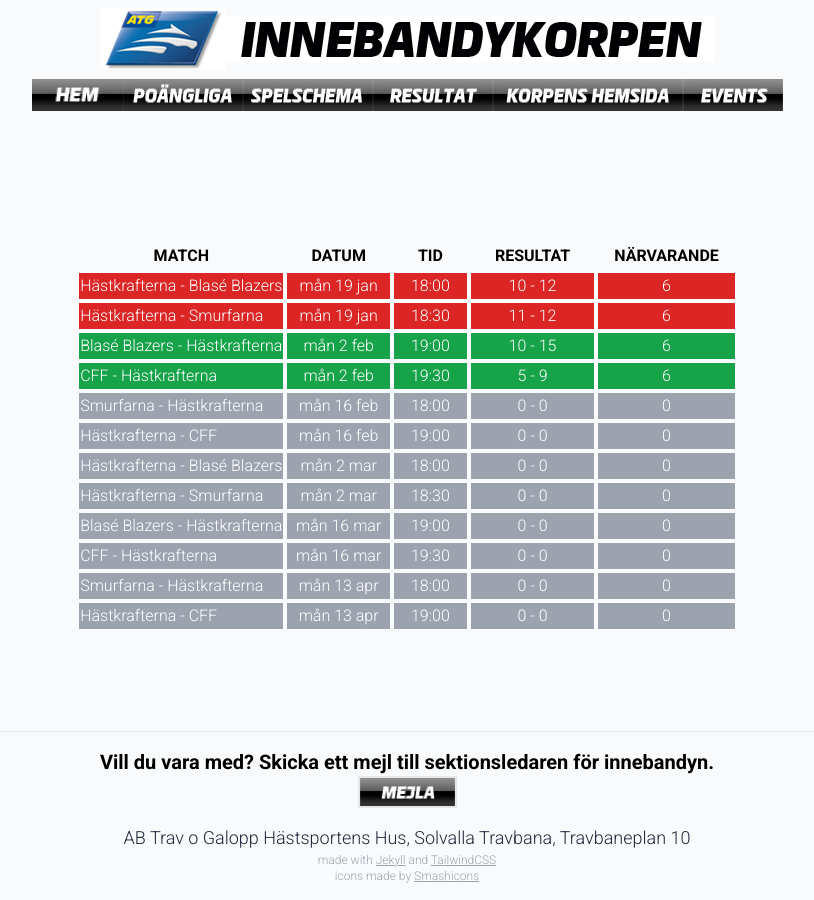
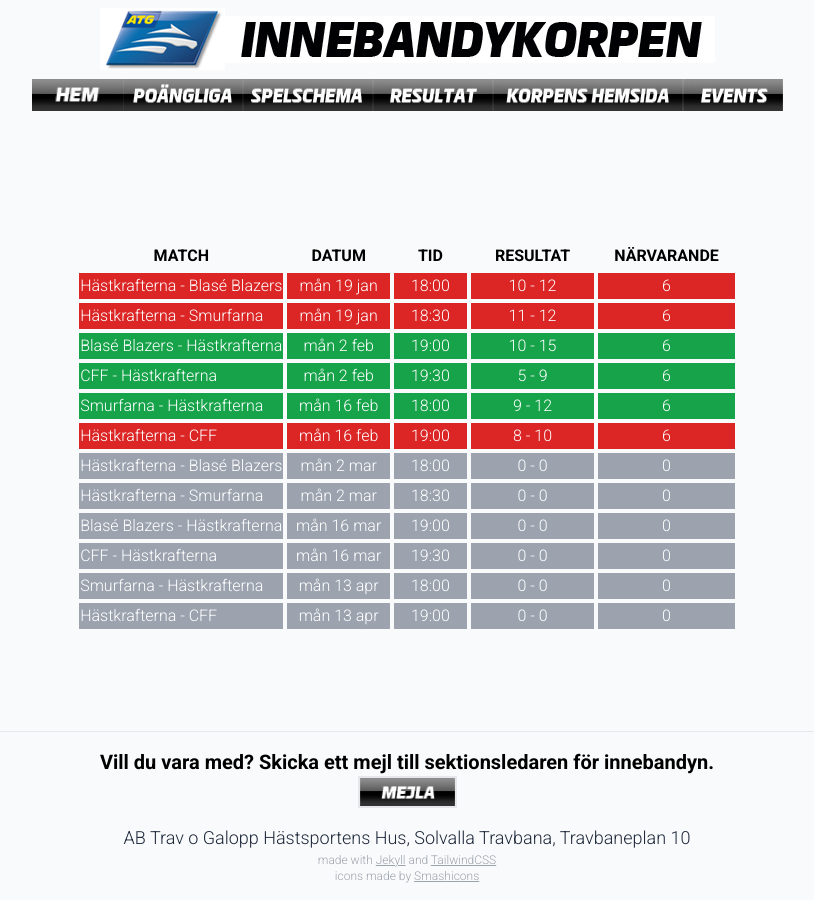
Before and after one commit to andreashogvall/andreashogvall.github.io, a Jekyll site: the page built from resultat.html, in a window 1280 px wide. Shown: the whole page, without its empty margins (233-1047 px from the left). Built offline with Jekyll 4.4.1, drawn with Linux system fonts in a browser that asks for light colours; nearby versions of some CDN libraries.

Commit message:
Update resultat.html

```diff
--- a/resultat.html
+++ b/resultat.html
@@ -44,19 +44,19 @@
     <td class="text-center">5 - 9</td>
     <td class="text-center">6</td>
   </tr>
-  <tr class="bg-gray-400 text-white border-2 border-slate-200">
+  <tr class="bg-green-600 text-white border-2 border-slate-200">
     <td>Smurfarna - Hästkrafterna</td>
     <td class="text-center">mån 16 feb</td>
     <td class="text-center">18:00</td>
-    <td class="text-center">0 - 0</td>
-    <td class="text-center">0</td>
+    <td class="text-center">9 - 12</td>
+    <td class="text-center">6</td>
   </tr>
-  <tr class="bg-gray-400 text-white border-2 border-slate-200">
+  <tr class="bg-red-600 text-white border-2 border-slate-200">
     <td>Hästkrafterna - CFF</td>
     <td class="text-center">mån 16 feb</td>
     <td class="text-center">19:00</td>
-    <td class="text-center">0 - 0</td>
-    <td class="text-center">0</td>
+    <td class="text-center">8 - 10</td>
+    <td class="text-center">6</td>
   </tr>
   <tr class="bg-gray-400 text-white border-2 border-slate-200">
     <td>Hästkrafterna - Blasé Blazers</td>
```
